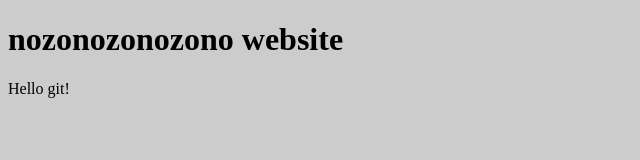
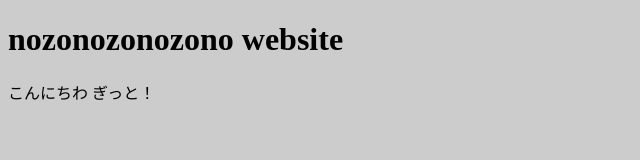
Before and after one commit to nozonozonozono/gitTrain, a plain HTML site: page index.html in a window 1280 px wide. Shown: the whole page, without its empty margins (0-640 px from the left). Drawn offline with Linux system fonts and the light colour scheme.

Commit message:
日本語対応

```diff
--- a/index.html
+++ b/index.html
@@ -3,5 +3,5 @@
 <link rel="stylesheet" href="./css/style.css">
 <body>
 <h1>nozonozonozono website</h1>
-<p>Hello git!</p>
+<p>こんにちわ ぎっと！</p>
 </body>
```
